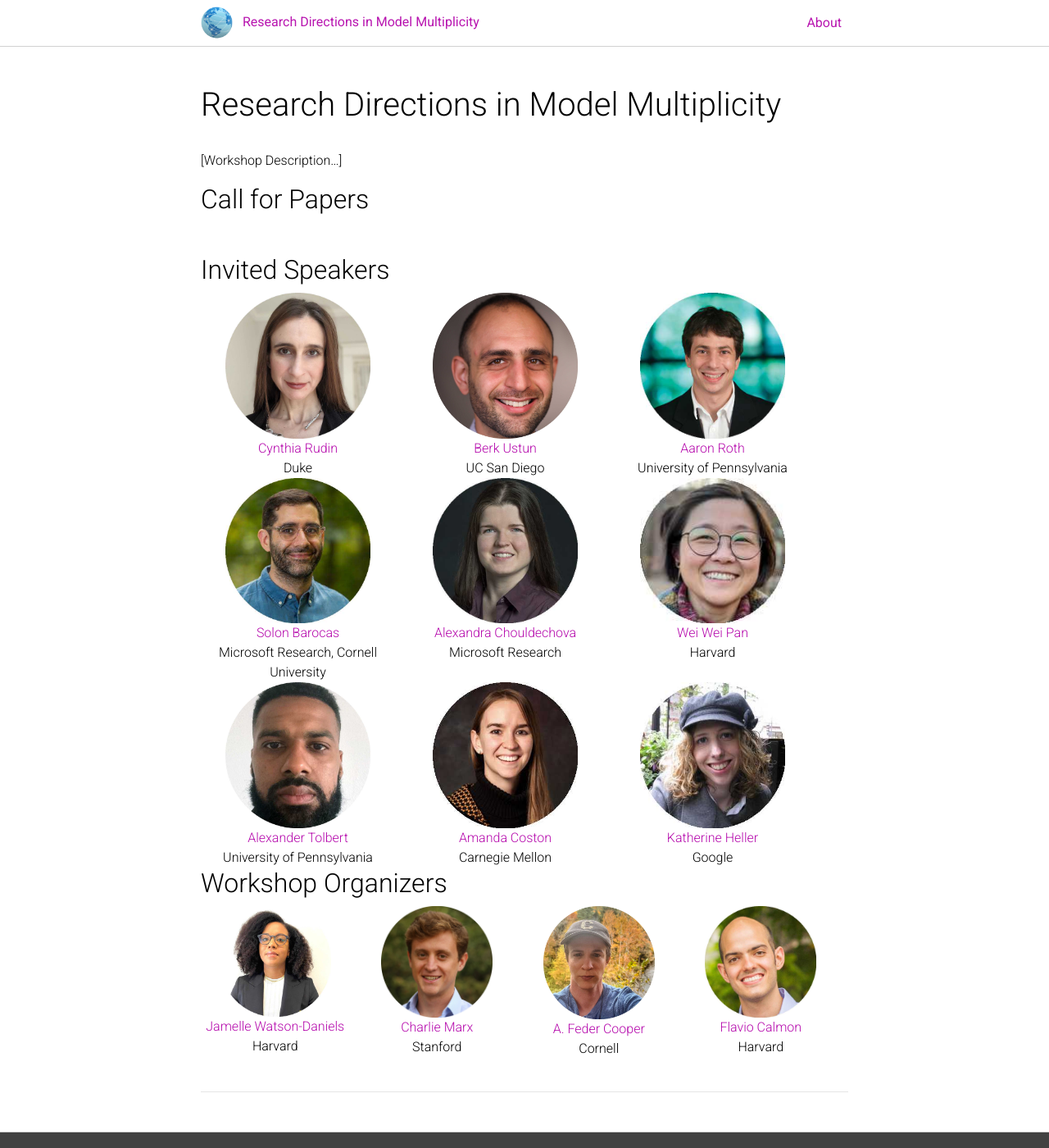
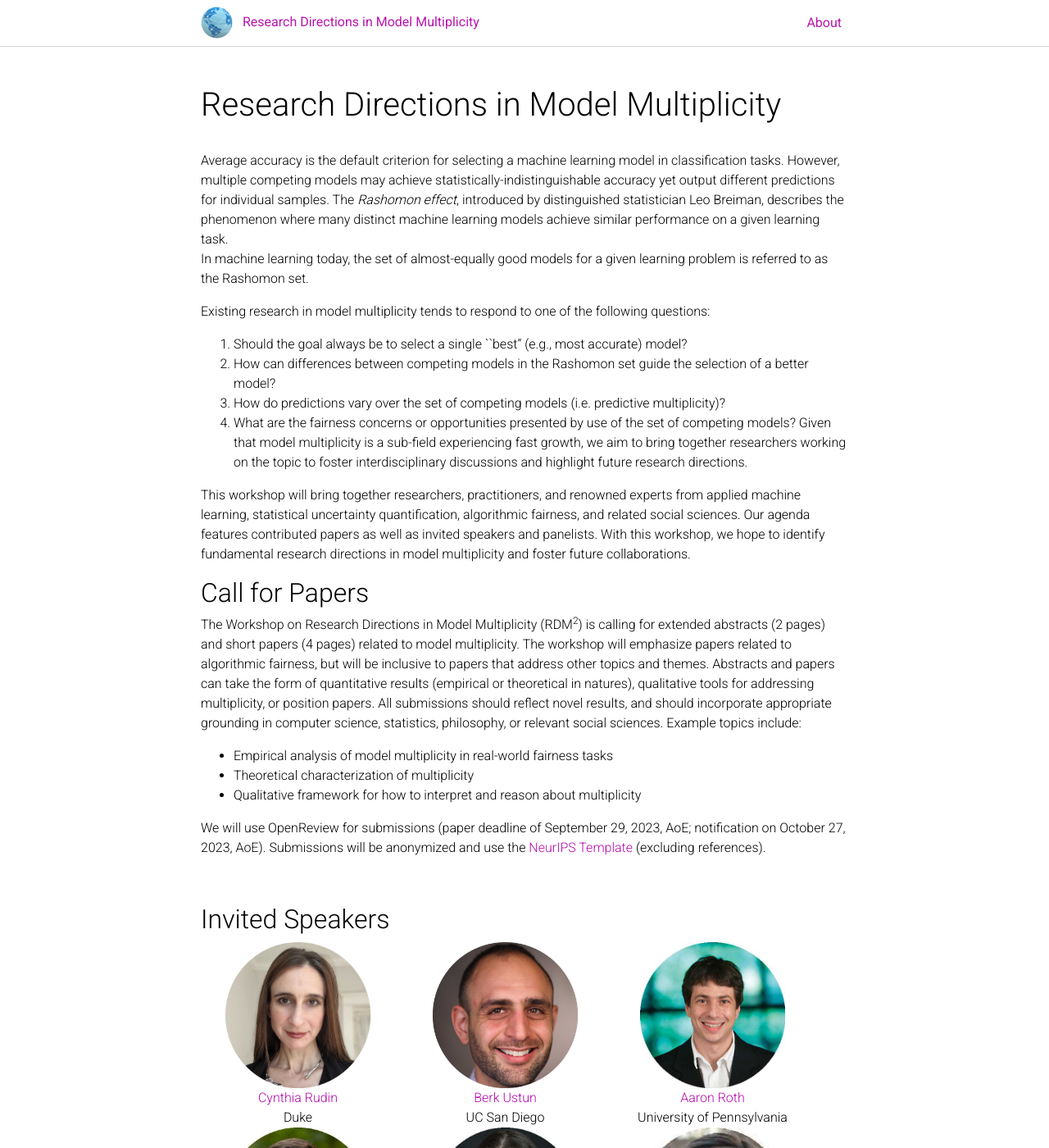
Before and after one commit to multiplicity-workshop/multiplicity-workshop.github.io, a Jekyll site: the page built from _pages/about.md, in a window 1280 px wide and 1400 px high. Shown: the whole window at 82% size. Built offline with Jekyll 4.4.1, drawn with Linux system fonts in a browser that asks for light colours; nearby versions of some CDN libraries; comment, search, counter and statistics services are not loaded; a style sheet for code colours, icons or effects is not loaded.

Commit message:
adding text

```diff
--- a/_pages/about.md
+++ b/_pages/about.md
@@ -8,10 +8,33 @@ selected_papers: false # includes a list of papers marked as "selected={true}"
 ---
 
 <br/>
-[Workshop Description...]
+Average accuracy is the default criterion for selecting a machine learning model in classification tasks.
+However, multiple competing models may achieve statistically-indistinguishable accuracy yet output different predictions for individual samples.
+The *Rashomon effect*, introduced by distinguished statistician Leo Breiman, describes the phenomenon where many distinct machine learning models achieve similar performance on a given learning task.
+In machine learning today, the set of almost-equally good models for a given learning problem is referred to as the Rashomon set.
+
+Existing research in model multiplicity tends to respond to one of the following questions:
+1.  Should the goal always be to select a single ``best'' (e.g., most accurate) model?
+2.  How can differences between competing models in the Rashomon set guide the selection of a better model?
+3.  How do predictions vary over the set of competing models (i.e. predictive multiplicity)?
+4.  What are the fairness concerns or opportunities presented by use of the set of competing models? Given that model multiplicity is a sub-field experiencing fast growth, we aim to bring together researchers working on the topic to foster interdisciplinary discussions and highlight future research directions.
+
+This workshop will bring together researchers, practitioners, and renowned experts from applied machine learning, statistical uncertainty quantification, algorithmic fairness, and related social sciences. Our agenda features contributed papers as well as invited speakers and panelists. With this workshop, we hope to identify fundamental research directions in model multiplicity and foster future collaborations.
 
 
 ## Call for Papers
+
+The Workshop on Research Directions in Model Multiplicity (RDM<sup>2</sup>) is calling for extended abstracts (2 pages) and short papers (4 pages) related to model multiplicity. The workshop will emphasize papers related to algorithmic fairness, but will be inclusive to papers that address other topics and themes.
+Abstracts and papers can take the form of quantitative results (empirical or theoretical in natures), qualitative tools for addressing multiplicity, or position papers.
+All submissions should reflect novel results, and should incorporate appropriate grounding in computer science, statistics, philosophy, or relevant social sciences. Example topics include:
+- Empirical analysis of model multiplicity in real-world fairness tasks
+- Theoretical characterization of multiplicity
+- Qualitative framework for how to interpret and reason about multiplicity
+
+We will use OpenReview for submissions (paper deadline of September 29, 2023, AoE; notification on October 27, 2023, AoE).
+Submissions will be anonymized and use the [NeurIPS Template](https://neurips.cc/Conferences/2023/PaperInformation/StyleFiles) (excluding references).
+
+
 <br/>
 
 
@@ -88,6 +111,7 @@ selected_papers: false # includes a list of papers marked as "selected={true}"
 
 </div>
 
+<br/>
 
 ## Workshop Organizers
 
```
